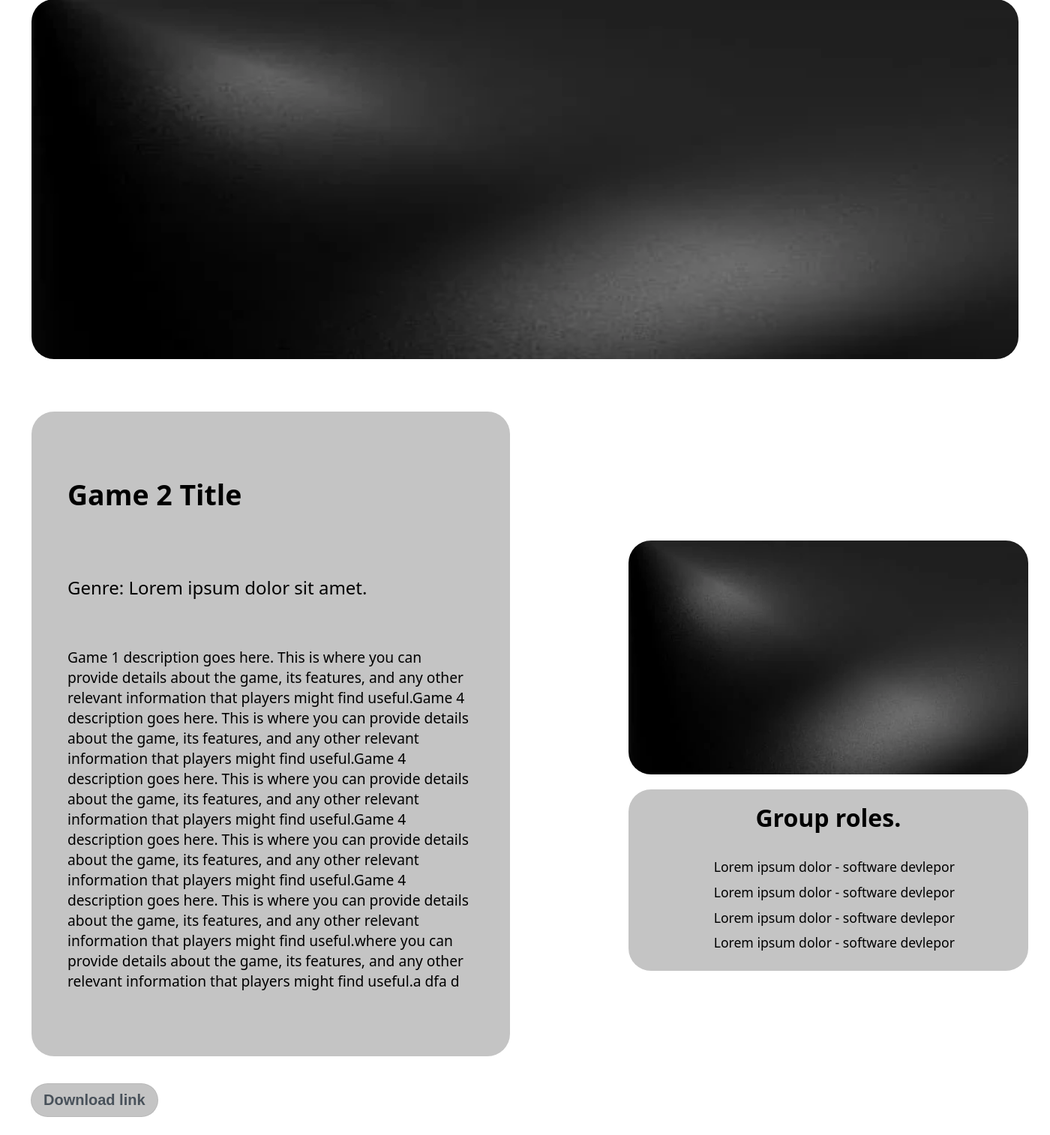
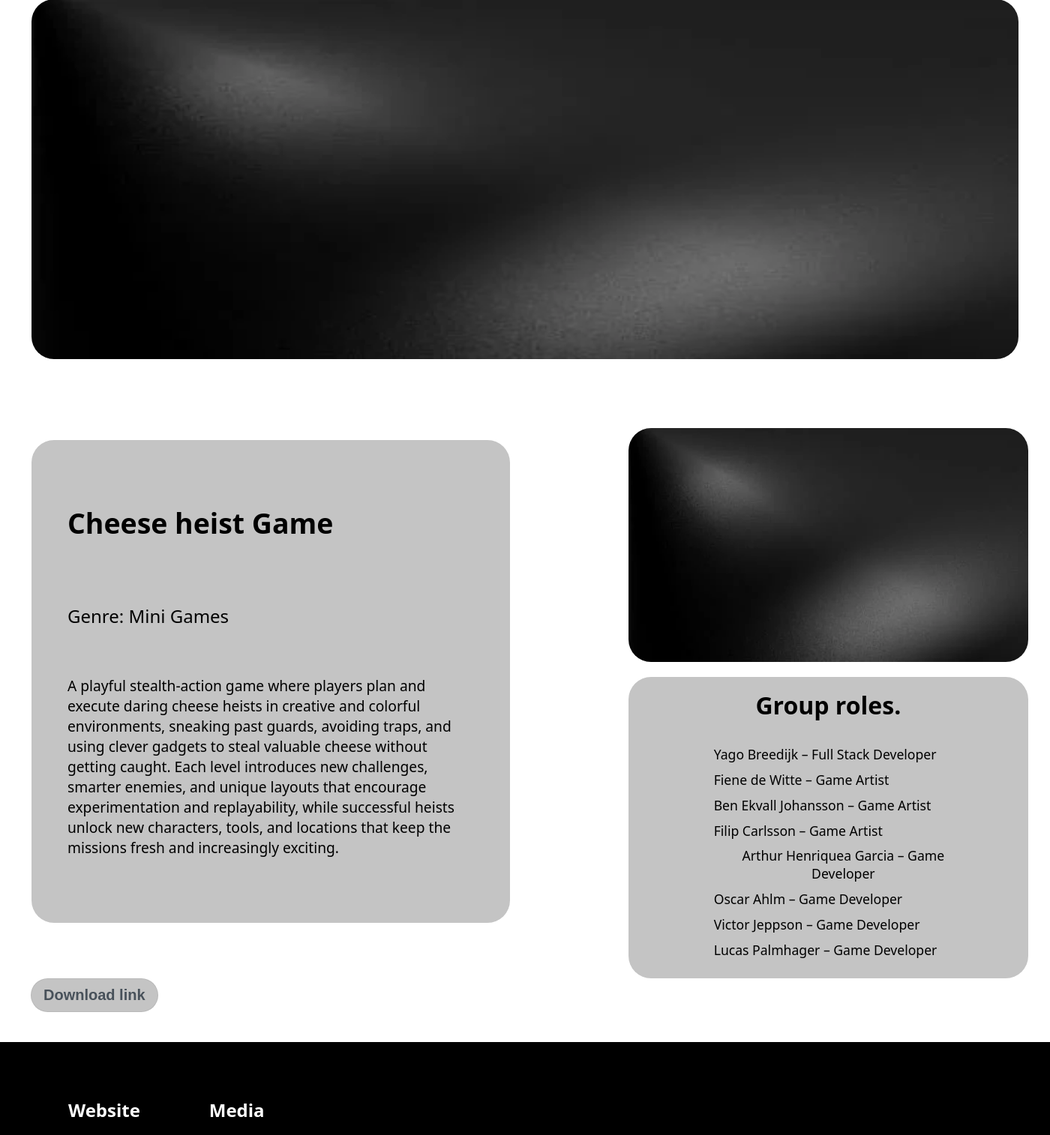
Before and after one commit to GitCommitt/Fullstack-Stroop, a PHP site: page /fullstack-stroop/html/public/game/game2.php in a window 1400 px wide; the page is wider, and only the part inside the window is pictured. Shown: the part 125-1639 px from the top of that part at 75% size. Run offline with PHP 8.4, Linux system fonts and the light colour scheme.

Commit message:
info teams php

```diff
--- a/fullstack-stroop/html/public/game/game2.php
+++ b/fullstack-stroop/html/public/game/game2.php
@@ -1,27 +1,18 @@
 <?php
 $game = [
-    'title' => 'Game 2 Title',
-    'genre' => 'Lorem ipsum dolor sit amet.',
-    'description' => '
-                        Game 1 description goes here. This is where you can provide details about the game, its
-                        features,
-                        and any other relevant information that players might find useful.Game 4 description goes
-                        here. This is where you can provide details about the game, its features,
-                        and any other relevant information that players might find useful.Game 4 description goes
-                        here. This is where you can provide details about the game, its features,
-                        and any other relevant information that players might find useful.Game 4 description goes
-                        here. This is where you can provide details about the game, its features,
-                        and any other relevant information that players might find useful.Game 4 description goes
-                        here. This is where you can provide details about the game, its features,
-                        and any other relevant information that players might find useful.where you can provide details about the game, its features,
-                        and any other relevant information that players might find useful.a dfa d
-                    ',
+    'title' => 'Cheese heist Game',
+    'genre' => 'Mini Games',
+    'description' => 'A playful stealth-action game where players plan and execute daring cheese heists in creative and colorful environments, sneaking past guards, avoiding traps, and using clever gadgets to steal valuable cheese without getting caught. Each level introduces new challenges, smarter enemies, and unique layouts that encourage experimentation and replayability, while successful heists unlock new characters, tools, and locations that keep the missions fresh and increasingly exciting.',
     'image' => '../assets/img/gameplay.png',
     'roles' => [
-        'Lorem ipsum dolor - software devlepor',
-        'Lorem ipsum dolor - software devlepor',
-        'Lorem ipsum dolor - software devlepor',
-        'Lorem ipsum dolor - software devlepor'
+        'Yago Breedijk – Full Stack Developer',
+        'Fiene de Witte – Game Artist',
+        'Ben Ekvall Johansson – Game Artist',
+        'Filip Carlsson – Game Artist',
+        'Arthur Henriquea Garcia – Game Developer',
+        'Oscar Ahlm – Game Developer',
+        'Victor Jeppson – Game Developer',
+        'Lucas Palmhager – Game Developer'
     ],
     'downloadFunction' => 'startGame2'
 ];
```
Also changed, not shown: fullstack-stroop/html/public/game/game1.php (+11 -7 lines), fullstack-stroop/html/public/game/game3.php (+11 -7 lines), fullstack-stroop/html/public/game/game4.php (+11 -7 lines), fullstack-stroop/html/public/game/game5.php (+11 -7 lines).
